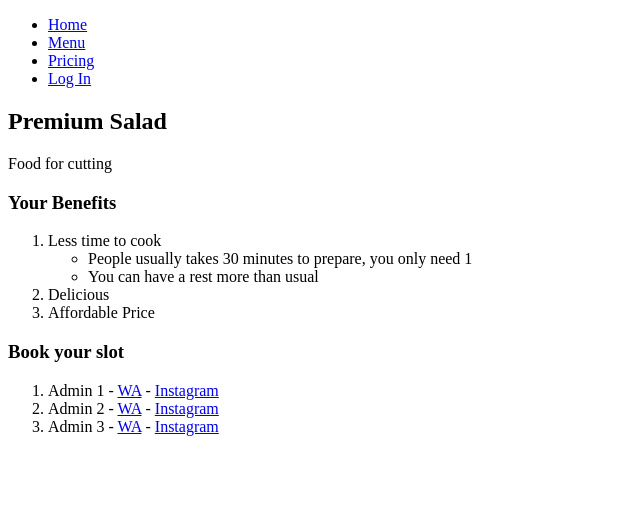
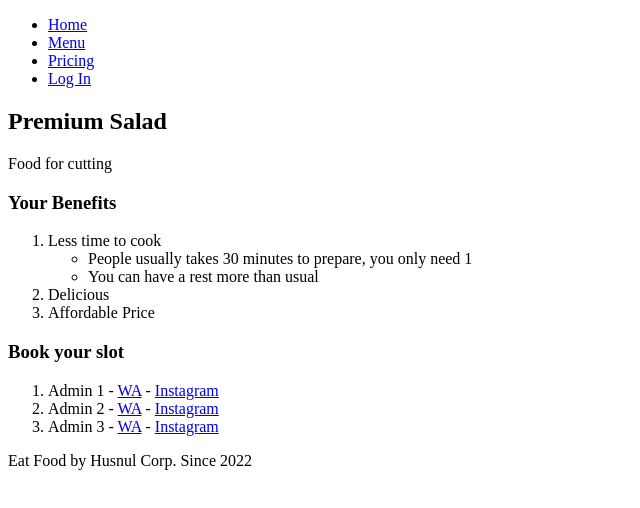
Before and after one commit to husnulnawafil/Basic-HTML5, a plain HTML site: page index.html in a window 1280 px wide. Shown: the whole page, without its empty margins (0-640 px from the left). Drawn offline with Linux system fonts and the light colour scheme.

Commit message:
add footer

```diff
--- a/index.html
+++ b/index.html
@@ -66,5 +66,11 @@
             </li>
         </ol>
     </section>
+
+    <footer>
+        <p>
+            Eat Food by Husnul Corp. Since 2022
+        </p>
+    </footer>
 </body>
 </html>
```
Also changed, not shown: menu.html (+6 -0 lines).
